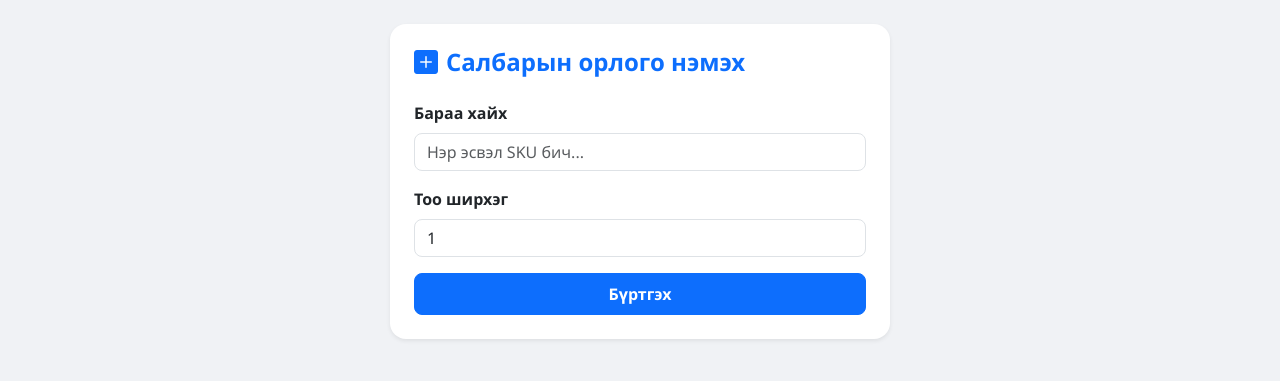
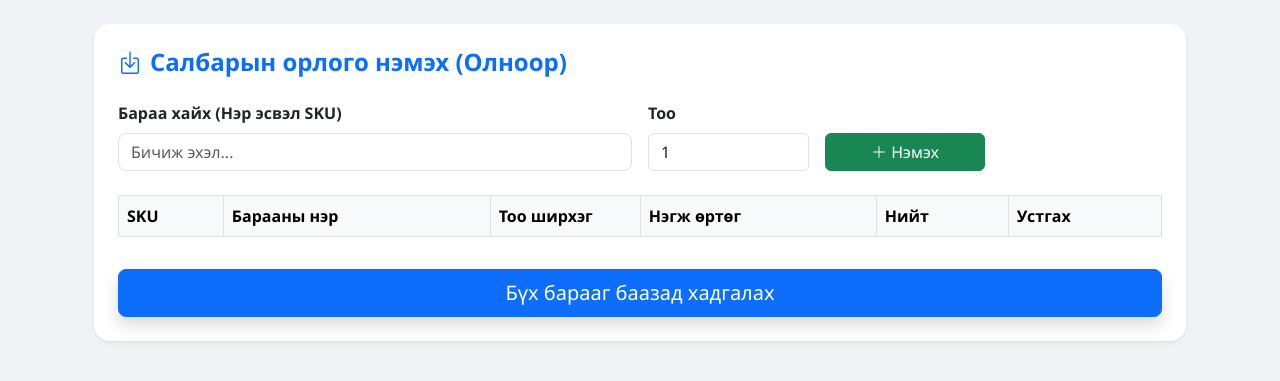
Before and after one commit to TSodoo-1985/Tolgoit_Num, a Flask app: page /add-internal-income in a window 1280 px wide. Shown: the part 60-441 px from the top of the page. Run offline with Flask 3, Linux system fonts and the light colour scheme; a user stored in the database is signed in; tables that the repository leaves empty hold one stand-in row (values such as "Sample post"); lists and menus that the app fills with data are empty.

Commit message:
Refactor add_internal_income.html for better UX

```diff
--- a/templates/add_internal_income.html
+++ b/templates/add_internal_income.html
@@ -1,39 +1,91 @@
 {% extends "layout.html" %}
 {% block content %}
 <div class="container mt-4">
-    <div class="card shadow-sm border-0 rounded-4 p-4" style="max-width: 500px; margin: auto;">
-        <h4 class="fw-bold mb-4 text-primary"><i class="bi bi-plus-square-fill me-2"></i>Салбарын орлого нэмэх</h4>
-        <form method="POST">
-            <div class="mb-3">
-                <label class="form-label fw-bold">Бараа хайх</label>
-                <input class="form-control rounded-3" list="productsList" id="productSearch" placeholder="Нэр эсвэл SKU бич..." required>
+    <div class="card shadow-sm border-0 rounded-4 p-4">
+        <h4 class="fw-bold mb-4 text-primary"><i class="bi bi-box-arrow-in-down me-2"></i>Салбарын орлого нэмэх (Олноор)</h4>
+
+        <div class="row g-3 mb-4 align-items-end">
+            <div class="col-md-6">
+                <label class="form-label fw-bold">Бараа хайх (Нэр эсвэл SKU)</label>
+                <input class="form-control rounded-3" list="productsList" id="productSearch" placeholder="Бичиж эхэл...">
                 <datalist id="productsList">
                     {% for p in products %}
-                    <option data-id="{{ p.id }}" value="{{ p.name }} (SKU: {{ p.sku }})"></option>
+                    <option value="{{ p.name }} ({{ p.sku }})" data-id="{{ p.id }}" data-price="{{ p.cost_price }}" data-sku="{{ p.sku }}"></option>
                     {% endfor %}
                 </datalist>
-                <input type="hidden" name="product_id" id="product_id_hidden">
             </div>
-            <div class="mb-3">
-                <label class="form-label fw-bold">Тоо ширхэг</label>
-                <input type="number" name="quantity" class="form-control rounded-3" value="1" min="1" required>
+            <div class="col-md-2">
+                <label class="form-label fw-bold">Тоо</label>
+                <input type="number" id="tempQty" class="form-control" value="1" min="1">
             </div>
-            <button type="submit" class="btn btn-primary w-100 rounded-3 fw-bold py-2">Бүртгэх</button>
+            <div class="col-md-2">
+                <button type="button" onclick="addToTable()" class="btn btn-success w-100"><i class="bi bi-plus-lg"></i> Нэмэх</button>
+            </div>
+        </div>
+
+        <form id="incomeForm" method="POST">
+            <div class="table-responsive mb-3">
+                <table class="table table-bordered align-middle" id="incomeTable">
+                    <thead class="table-light">
+                        <tr>
+                            <th>SKU</th>
+                            <th>Барааны нэр</th>
+                            <th width="150">Тоо ширхэг</th>
+                            <th>Нэгж өртөг</th>
+                            <th>Нийт</th>
+                            <th>Устгах</th>
+                        </tr>
+                    </thead>
+                    <tbody id="incomeBody">
+                        </tbody>
+                </table>
+            </div>
+            <button type="submit" class="btn btn-primary btn-lg w-100 rounded-3 shadow">Бүх барааг баазад хадгалах</button>
         </form>
     </div>
 </div>
 
 <script>
-// Сонгосон барааны ID-г hidden input-д оноох
-document.getElementById('productSearch').addEventListener('input', function(e) {
-    const val = e.target.value;
-    const opts = document.getElementById('productsList').childNodes;
-    for (let i = 0; i < opts.length; i++) {
-        if (opts[i].value === val) {
-            document.getElementById('product_id_hidden').value = opts[i].getAttribute('data-id');
+function addToTable() {
+    const searchInput = document.getElementById('productSearch');
+    const qtyInput = document.getElementById('tempQty');
+    const val = searchInput.value;
+    const opts = document.getElementById('productsList').options;
+
+    let selectedProduct = null;
+    for (let opt of opts) {
+        if (opt.value === val) {
+            selectedProduct = {
+                id: opt.getAttribute('data-id'),
+                name: val,
+                sku: opt.getAttribute('data-sku'),
+                price: opt.getAttribute('data-price')
+            };
             break;
         }
     }
-});
+
+    if (!selectedProduct) {
+        alert("Бараагаа жагсаалтаас сонгоно уу!");
+        return;
+    }
+
+    const tbody = document.getElementById('incomeBody');
+    const row = document.createElement('tr');
+    row.innerHTML = `
+        <td>${selectedProduct.sku}</td>
+        <td>${selectedProduct.name} <input type="hidden" name="p_ids[]" value="${selectedProduct.id}"></td>
+        <td><input type="number" name="qtys[]" class="form-control" value="${qtyInput.value}" min="1"></td>
+        <td>${Number(selectedProduct.price).toLocaleString()}₮</td>
+        <td>${(selectedProduct.price * qtyInput.value).toLocaleString()}₮</td>
+        <td><button type="button" class="btn btn-outline-danger btn-sm" onclick="this.closest('tr').remove()"><i class="bi bi-trash"></i></button></td>
+    `;
+    tbody.appendChild(row);
+
+    // Цэвэрлэх
+    searchInput.value = '';
+    qtyInput.value = '1';
+    searchInput.focus();
+}
 </script>
 {% endblock %}
```
